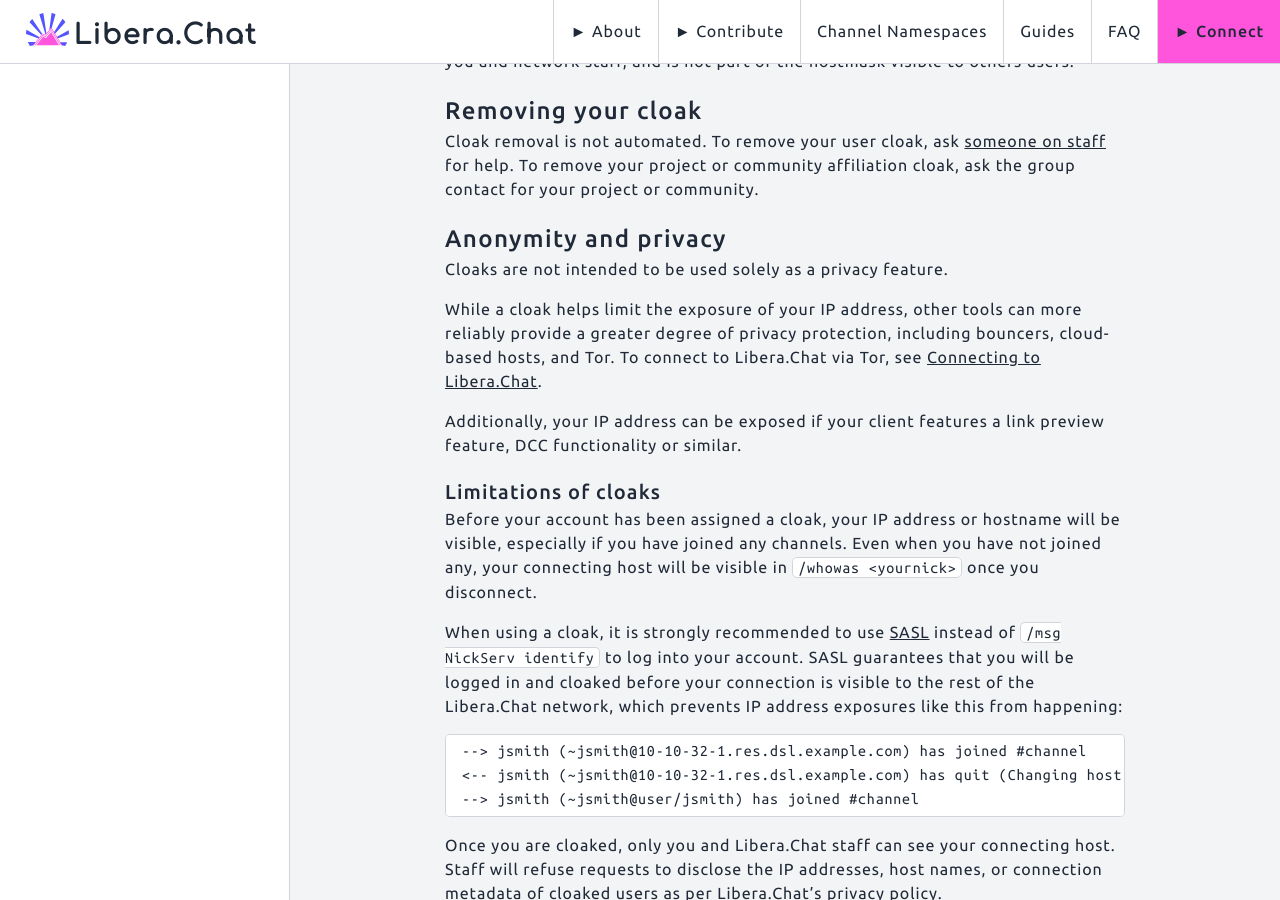
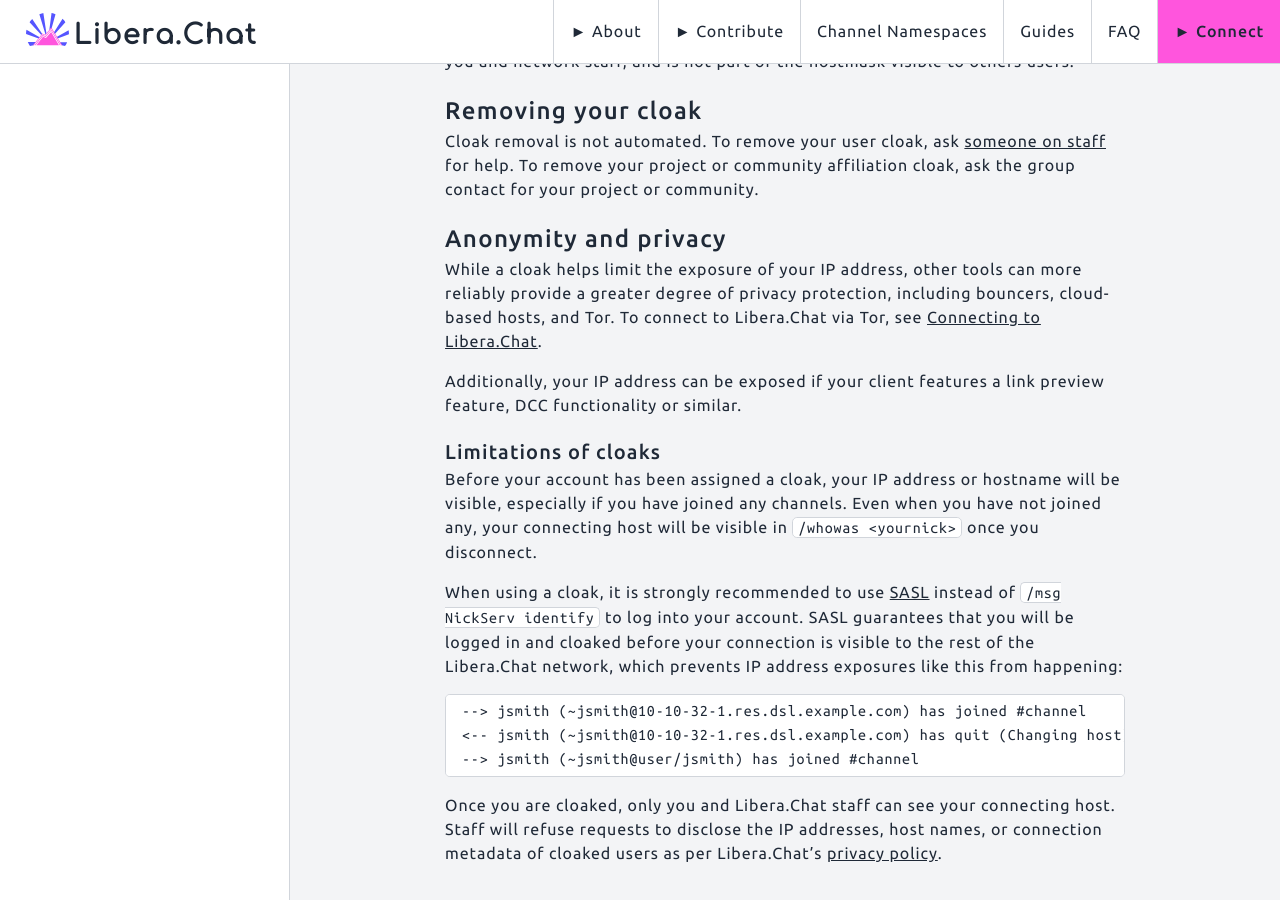
Before and after one commit to Libera-Chat/libera-chat.github.io, a Jekyll site: the page built from content/_guides/cloaks.md, in a window 1280 px wide and 900 px high, scrolled down 2264 px. Built offline with Jekyll 4.4.1, drawn with Linux system fonts in a browser that asks for light colours.

Commit message:
remove mention about it being a privacy feature

```diff
--- a/content/_guides/cloaks.md
+++ b/content/_guides/cloaks.md
@@ -124,8 +124,6 @@
 
 ## Anonymity and privacy
 
-Cloaks are not intended to be used solely as a privacy feature.
-
 While a cloak helps limit the exposure of your IP address, other tools can
 more reliably provide a greater degree of privacy protection, including
 bouncers, cloud-based hosts, and Tor. To connect to Libera.Chat via Tor, see
```
